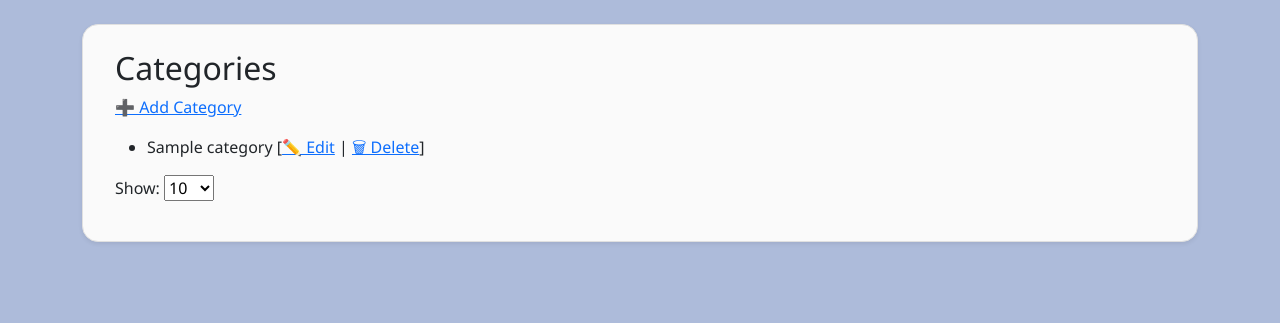
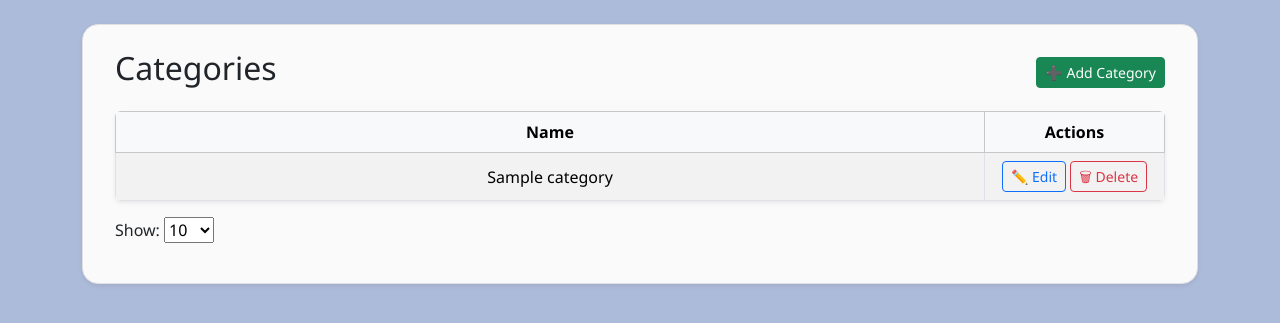
Before and after one commit to ErwinPlazmoid/budgeting-tracker, a Django app: page /categories/ in a window 1280 px wide. Shown: the part 60-383 px from the top of the page. Run offline with Django 5.2, Linux system fonts and the light colour scheme; tables that the repository leaves empty hold one stand-in row (values such as "Sample post").

Commit message:
feat(ui|be): add pagination controls and styling for categories

```diff
--- a/tracker/mixins.py
+++ b/tracker/mixins.py
@@ -27,3 +27,17 @@ class MessageDeleteMixin:
     def post(self, request, *args, **kwargs):
         messages.warning(request, self.success_message)
         return super().post(request, *args, **kwargs)
+
+
+class PaginateByMixin:
+    """
+    To allow ?page_size=20 style pagination.
+    Falls back to the class-defined paginate_by if missing.
+    """
+
+    def get_paginate_by(self, queryset):
+        page_size = self.request.GET.get("page_size")
+        print("DEBUG: page_size param =", page_size)  # temporary debug
+        if page_size and page_size.isdigit():
+            return int(page_size)
+        return getattr(self, "paginate_by", None)
--- /dev/null
+++ b/tracker/static/css/categories.css
@@ -0,0 +1,15 @@
+/* categories.css */
+table {
+    border-radius: 6px;
+    overflow: hidden;
+}
+
+table th,
+table td {
+    vertical-align: middle;
+    text-align: center;
+}
+
+.btn {
+    border-radius: 4px;
+}
--- a/tracker/templates/tracker/categories/list.html
+++ b/tracker/templates/tracker/categories/list.html
@@ -1,29 +1,41 @@
 {% extends "tracker/base.html" %}
+{% load static %}
 
-{% block title %}Categories{% endblock %}
+{% block title %}Categories - Budget Tracker{% endblock %}
+
+{% block extra_head %}
+<link rel="stylesheet" href="{% static 'css/categories.css' %}">
+{% endblock %}
 
 {% block content %}
-    <h2>Categories</h2>
-
-    <p><a href="{% url 'category-add' %}">➕ Add Category</a></p>
+    <div class="d-flex justify-content-between align-items-center mb-3">
+        <h2>Categories</h2>
+        <a href="{% url 'category-add' %}" class="btn btn-success btn-sm">➕ Add Category</a>
+    </div>
 
     {% if categories %}
-        <ul>
-            {% for c in categories %}
-                <li>
-                    {{ c.name }}
-                    [<a href="{% url 'category-edit' c.pk %}">✏️ Edit</a> |
-                     <a href="{% url 'category-delete' c.pk %}">🗑 Delete</a>]
-                </li>
-            {% endfor %}
-        </ul>
+        <table class="table table-striped table-hover table-bordered align-middle shadow-sm">
+            <thead class="table-light">
+                <tr>
+                    <th>Name</th>
+                    <th style="width: 180px;">Actions</th>
+                </tr>
+            </thead>
+            <tbody>
+                {% for c in categories %}
+                <tr>
+                    <td>{{ c.name }}</td>
+                    <td>
+                        <a href="{% url 'category-edit' c.pk %}" class="btn btn-sm btn-outline-primary">✏️ Edit</a>
+                        <a href="{% url 'category-delete' c.pk %}" class="btn btn-sm btn-outline-danger">🗑 Delete</a>
+                    </td>
+                </tr>
+                {% endfor %}
+            </tbody>
+        </table>
+    {% else %}
+        <p class="text-muted">No categories yet. <a href="{% url 'category-add' %}">Add one</a></p>
+    {% endif %}
 
-
-        {% else %}
-        <p>No categories yet. <a href="{% url 'category-add' %}">Add one</a></p>
-        {% endif %}
-
-    <!-- pagination -->
     {% include "tracker/_pagination_controls.html" %}
-
 {% endblock %}
--- a/tracker/views.py
+++ b/tracker/views.py
@@ -5,7 +5,7 @@ from django.urls import reverse_lazy
 from .models import Transaction, Category
 from django.db.models import Sum, Q
 from tracker.forms.transaction_form import TransactionForm
-from .mixins import MessageDeleteMixin, MessageCreateUpdateMixin
+from .mixins import MessageDeleteMixin, MessageCreateUpdateMixin, PaginateByMixin
 
 # Home
 class HomeView(TemplateView):
@@ -13,7 +13,7 @@ class HomeView(TemplateView):
 
 
 # Transactions
-class TransactionListView(ListView):
+class TransactionListView(PaginateByMixin, ListView):
     model = Transaction
     template_name = "tracker/transactions/list.html"
     context_object_name = "transactions"
@@ -68,13 +68,6 @@ class TransactionListView(ListView):
 
         return context
 
-    def get_paginate_by(self, queryset):
-        # Get "page_size" from query params (?page_size=20)
-        page_size = self.request.GET.get("page_size")
-        if page_size in ["10", "20", "50", "100"]:
-            return int(page_size)
-        return 10  # default
-
 
 class TransactionCreateView(MessageCreateUpdateMixin, CreateView):
     model = Transaction
@@ -109,7 +102,7 @@ class TransactionDeleteView(MessageDeleteMixin, DeleteView):
 
 
 # Categories
-class CategoryListView(ListView):
+class CategoryListView(PaginateByMixin, ListView):
     model = Category
     template_name = "tracker/categories/list.html"
     context_object_name = "categories"
```
